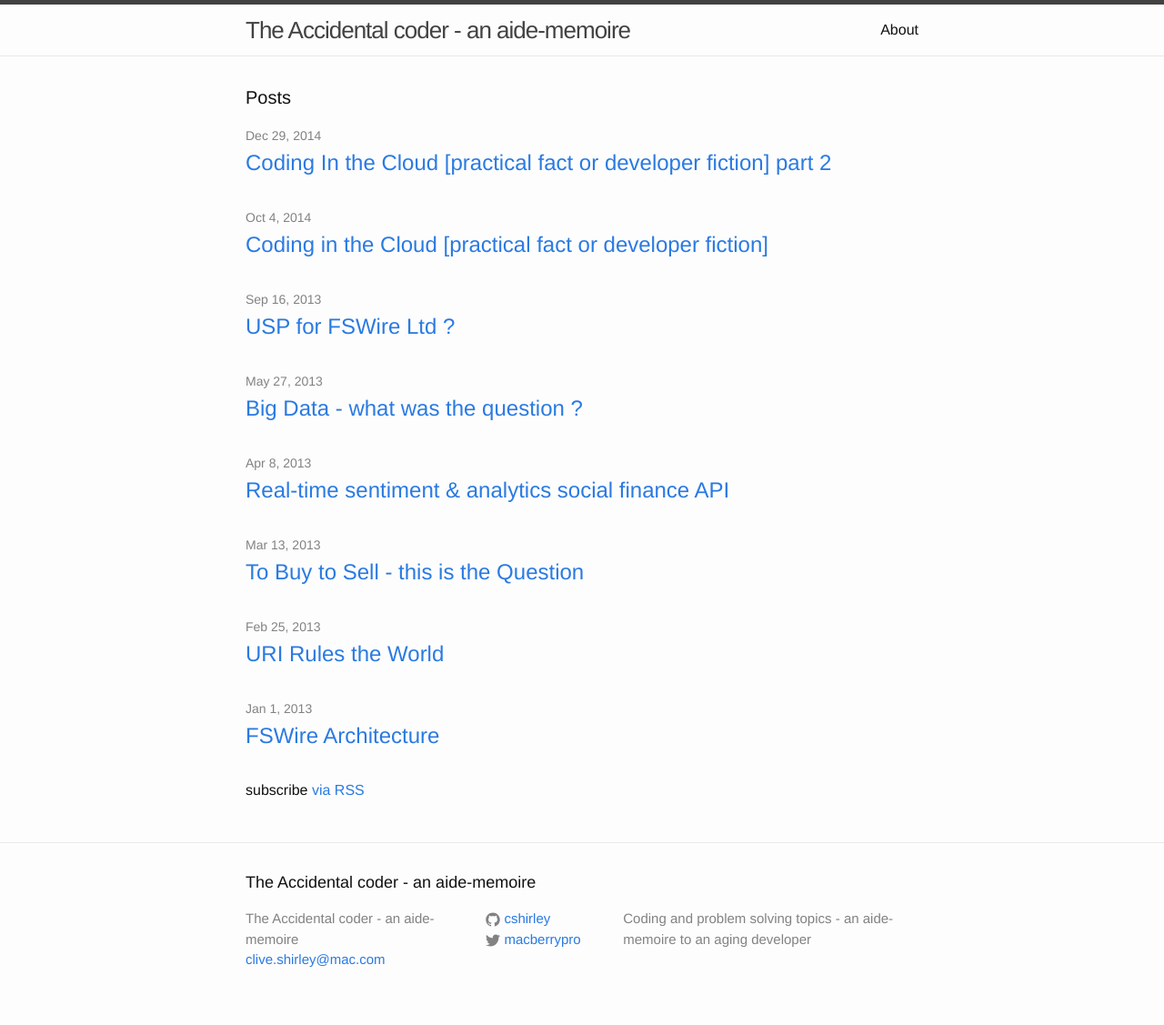
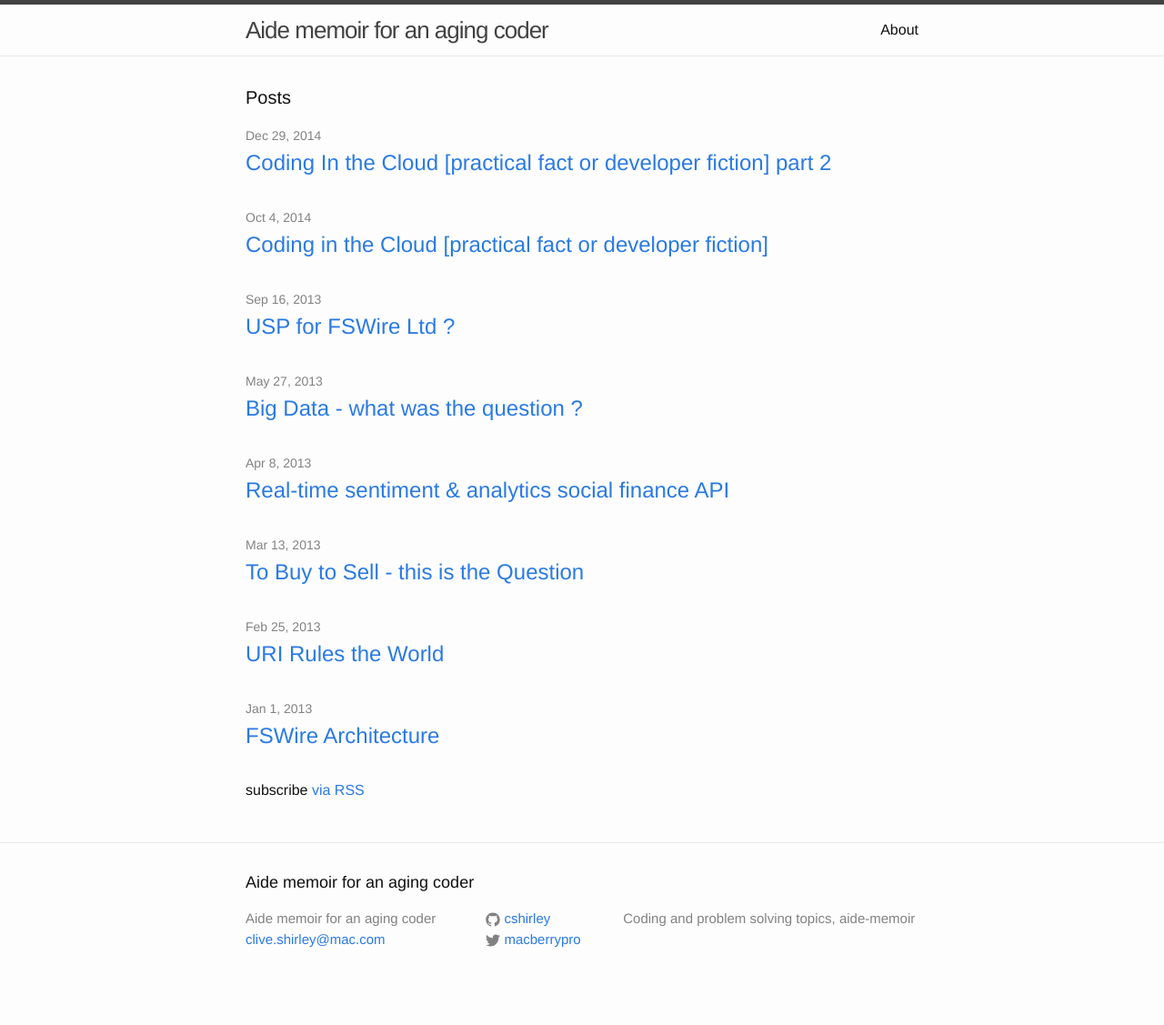
Before and after one commit to cshirley/cshirley.github.io, a Jekyll site: the page built from index.html, in a window 1280 px wide. Shown: the whole page at 91% size. Built offline with Jekyll 4.4.1, drawn with Linux system fonts in a browser that asks for light colours; after the commit the page ends 1104 px from its top, so only the background shows below that.

Commit message:
Updated Tagline

```diff
--- a/_config.yml
+++ b/_config.yml
@@ -6,10 +6,11 @@
 # 'jekyll serve'. If you change this file, please restart the server process.
 
 # Site settings
-title: The Accidental coder - an aide-memoire
+title: Aide memoir for an aging coder
 email: clive.shirley@mac.com
 description: > # this means to ignore newlines until "baseurl:"
-  Coding and problem solving topics - an aide-memoire to an aging developer
+  Coding and problem solving topics,
+  aide-memoir
 baseurl: "" # the subpath of your site, e.g. /blog
 url: "http://macberrypro.com" # the base hostname & protocol for your site
 twitter_username: macberrypro
```
